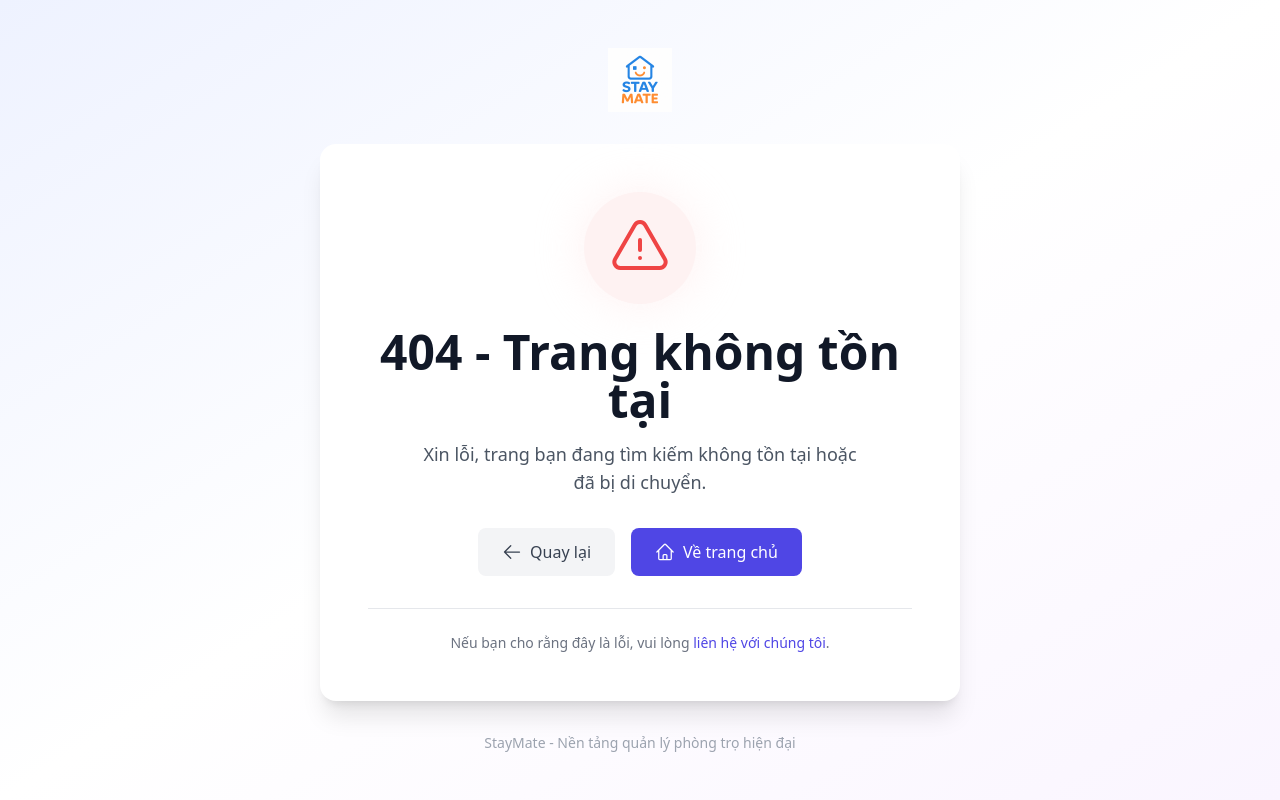
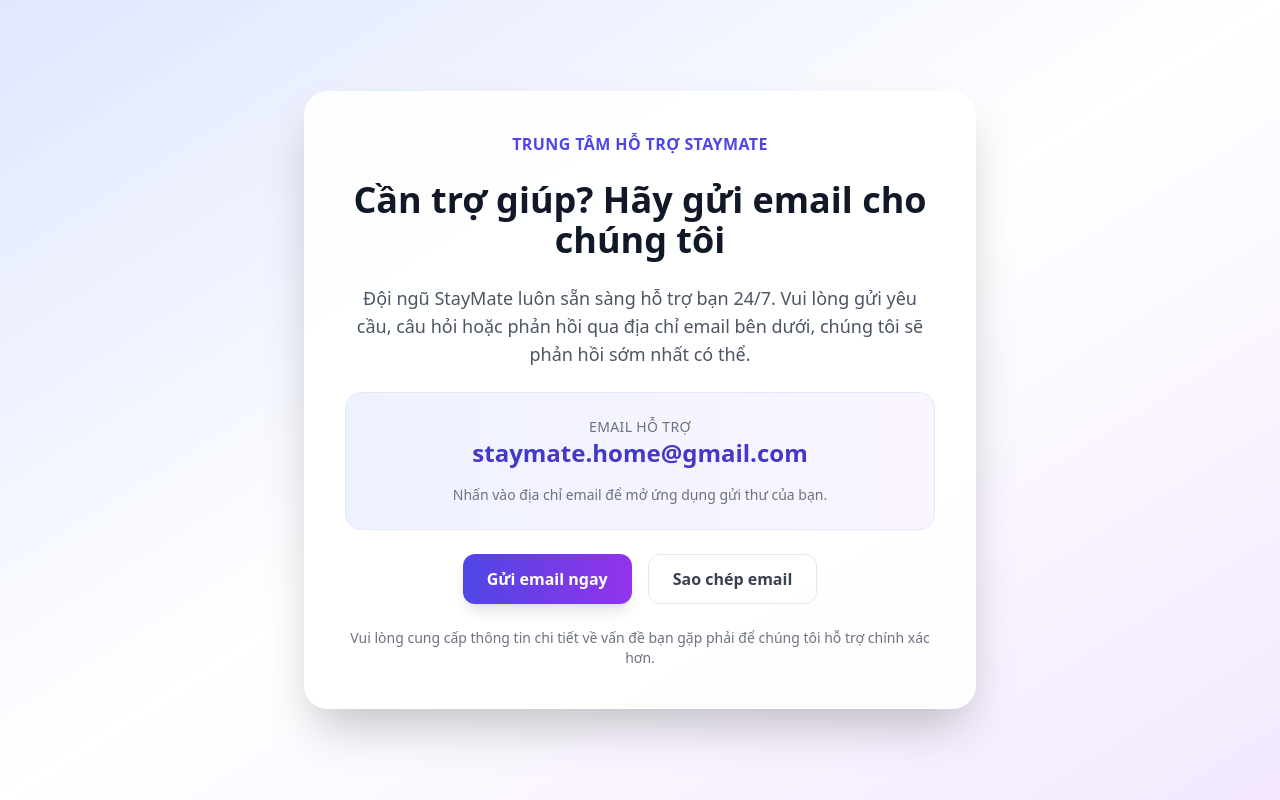
Before and after one commit to kh-thien/staymate-admin, a React (Vite) app: page /support in a window 1280 px wide. Built offline with nearby package versions, Linux system fonts and the light colour scheme; no server answers.

Commit message:
Add support contact page

```diff
--- a/src/core/components/common/pageMeta.jsx
+++ b/src/core/components/common/pageMeta.jsx
@@ -1,14 +1,36 @@
-import { HelmetProvider, Helmet } from "react-helmet-async";
+import { useEffect } from "react";
 
-const PageMeta = ({ title, description }) => (
-  <Helmet>
-    <title>{title}</title>
-    <meta name="description" content={description} />
-  </Helmet>
-);
+const PageMeta = ({ title, description }) => {
+  useEffect(() => {
+    if (!title && !description) return;
 
-export const AppWrapper = ({ children }) => (
-  <HelmetProvider>{children}</HelmetProvider>
-);
+    const previousTitle = document.title;
+    const metaTag =
+      document.querySelector("meta[name='description']") ||
+      (() => {
+        const tag = document.createElement("meta");
+        tag.setAttribute("name", "description");
+        document.head.appendChild(tag);
+        return tag;
+      })();
+
+    const previousDescription = metaTag.getAttribute("content");
+
+    if (title) {
+      document.title = title;
+    }
+
+    if (description) {
+      metaTag.setAttribute("content", description);
+    }
+
+    return () => {
+      document.title = previousTitle;
+      metaTag.setAttribute("content", previousDescription || "");
+    };
+  }, [title, description]);
+
+  return null;
+};
 
 export default PageMeta;
--- /dev/null
+++ b/src/features/support/config.js
@@ -0,0 +1,2 @@
+export const SUPPORT_EMAIL =
+  import.meta.env.VITE_SUPPORT_EMAIL || "staymate.home@gmail.com";
--- /dev/null
+++ b/src/features/support/pages/support.jsx
@@ -0,0 +1,69 @@
+import React from "react";
+import PageMeta from "../../../core/components/common/pageMeta";
+import { SUPPORT_EMAIL } from "../config";
+
+const SupportPage = () => {
+  const mailTo = `mailto:${SUPPORT_EMAIL}`;
+
+  return (
+    <>
+      <PageMeta
+        title="StayMate | Hỗ trợ"
+        description="Liên hệ đội ngũ StayMate để được hỗ trợ nhanh chóng"
+      />
+      <div className="min-h-screen bg-gradient-to-br from-indigo-100 via-white to-purple-100 flex items-center justify-center px-4">
+        <div className="w-full max-w-2xl bg-white/90 backdrop-blur-sm shadow-2xl rounded-3xl p-10 border border-white/50 text-center space-y-6">
+          <p className="text-indigo-600 font-semibold tracking-wide uppercase">
+            Trung tâm hỗ trợ StayMate
+          </p>
+          <h1 className="text-4xl font-bold text-gray-900">
+            Cần trợ giúp? Hãy gửi email cho chúng tôi
+          </h1>
+          <p className="text-lg text-gray-600">
+            Đội ngũ StayMate luôn sẵn sàng hỗ trợ bạn 24/7. Vui lòng gửi yêu cầu,
+            câu hỏi hoặc phản hồi qua địa chỉ email bên dưới, chúng tôi sẽ phản hồi
+            sớm nhất có thể.
+          </p>
+
+          <div className="bg-gradient-to-r from-indigo-50 to-purple-50 border border-indigo-100 rounded-2xl p-6 space-y-4">
+            <p className="text-sm uppercase text-gray-500 tracking-wide">
+              Email hỗ trợ
+            </p>
+            <a
+              href={mailTo}
+              className="text-2xl font-semibold text-indigo-700 hover:text-indigo-900 transition-colors"
+            >
+              {SUPPORT_EMAIL}
+            </a>
+            <p className="text-sm text-gray-500">
+              Nhấn vào địa chỉ email để mở ứng dụng gửi thư của bạn.
+            </p>
+          </div>
+
+          <div className="flex flex-col sm:flex-row gap-4 justify-center">
+            <a
+              href={mailTo}
+              className="flex-1 sm:flex-none inline-flex items-center justify-center px-6 py-3 rounded-xl bg-gradient-to-r from-indigo-600 to-purple-600 text-white font-semibold shadow-lg hover:from-indigo-700 hover:to-purple-700 transition"
+            >
+              Gửi email ngay
+            </a>
+            <button
+              type="button"
+              onClick={() => navigator.clipboard?.writeText(SUPPORT_EMAIL)}
+              className="flex-1 sm:flex-none inline-flex items-center justify-center px-6 py-3 rounded-xl border border-gray-200 text-gray-700 font-semibold hover:bg-gray-50 transition"
+            >
+              Sao chép email
+            </button>
+          </div>
+
+          <p className="text-sm text-gray-500">
+            Vui lòng cung cấp thông tin chi tiết về vấn đề bạn gặp phải để chúng tôi
+            hỗ trợ chính xác hơn.
+          </p>
+        </div>
+      </div>
+    </>
+  );
+};
+
+export default SupportPage;
--- a/src/router/index.jsx
+++ b/src/router/index.jsx
@@ -20,6 +20,7 @@ import Payments from "../features/payments/pages/payments";
 import Reports from "../features/reports/pages/reports";
 import Meters from "../features/meters/pages/meters";
 import InviteAccept from "../features/tenants/pages/InviteAccept";
+import SupportPage from "../features/support/pages/support";
 import { ChatPage } from "../features/chat";
 import ErrorPage from "./errorPage";
 
@@ -56,6 +57,10 @@ const router = createBrowserRouter([
       {
         path: "/invite/accept",
         element: <InviteAccept />,
+      },
+      {
+        path: "/support",
+        element: <SupportPage />,
       },
 
       // Required login routes - tất cả routes bên trong đều cần đăng nhập
```
